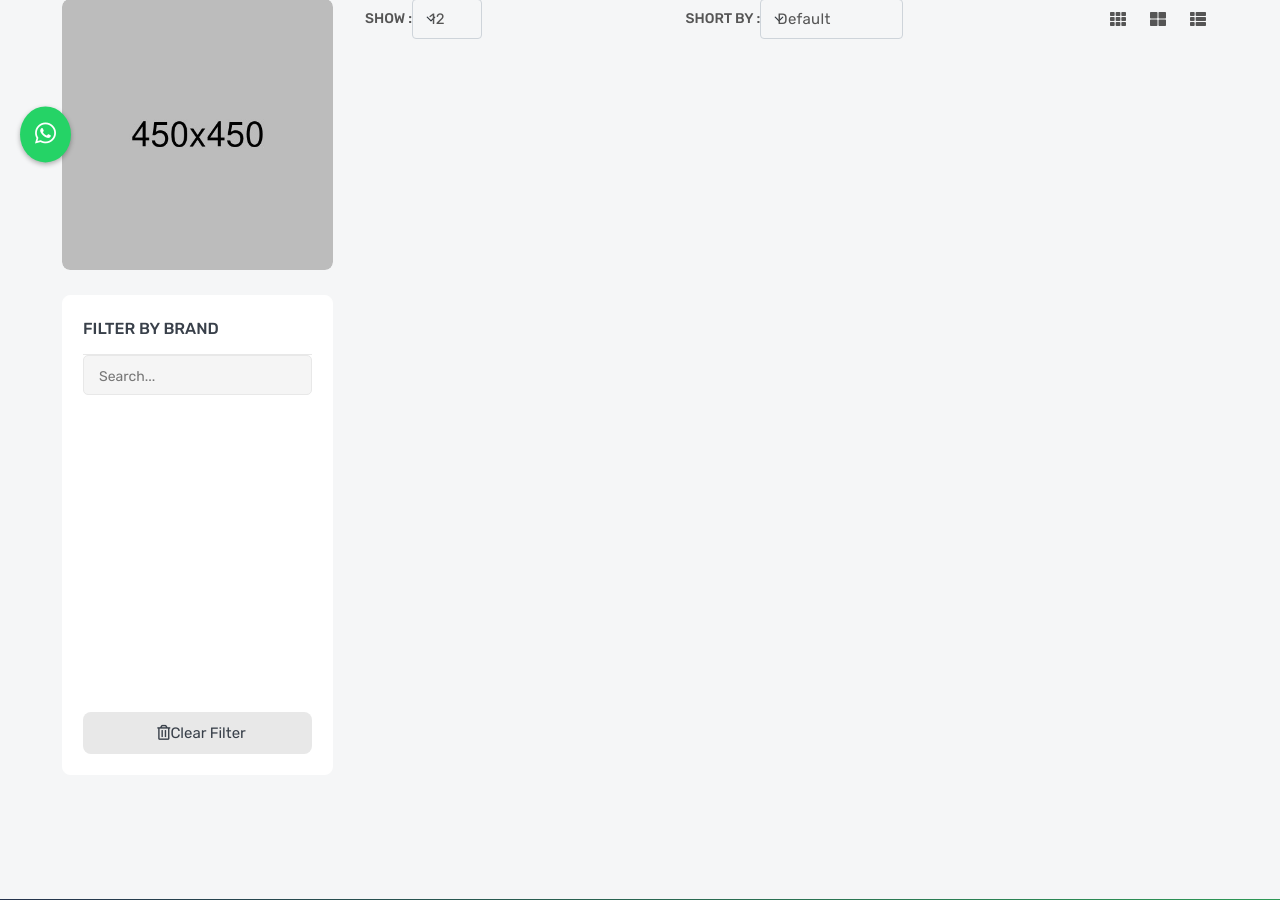
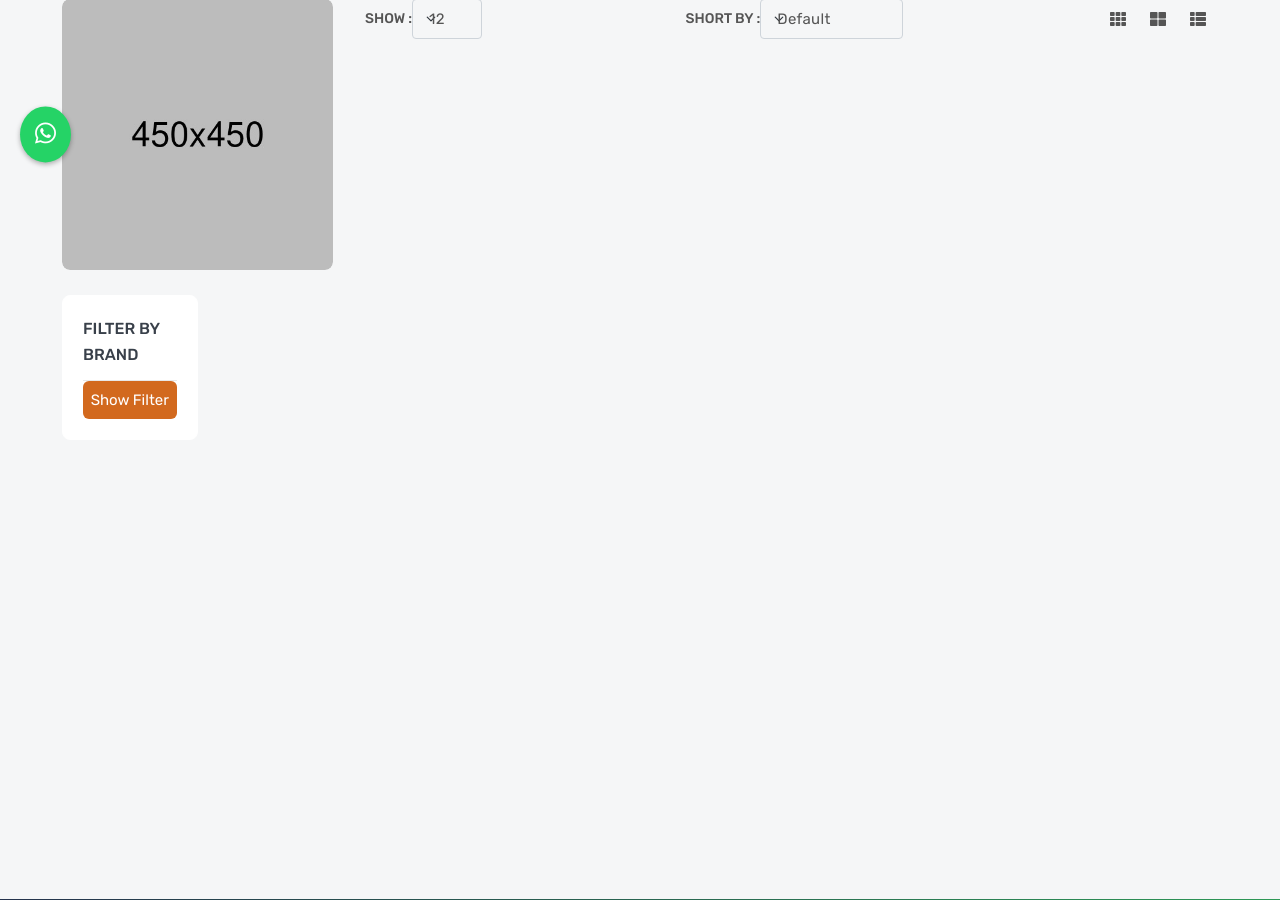
Before and after one commit to Mohamed-Taha-Essa/dj-clothes-store, a Django app: template products/templates/products/product_list.html in a window 1280 px wide. Shown: the part 591-1491 px from the top of the page. Run offline with Django 4.2, Linux system fonts and the light colour scheme; the template is opened without the code that fills it, so the values that code supplies are empty; some libraries are stand-ins or nearby versions; grey boxes are pictures that could not be loaded.

Commit message:
update filter by brand

```diff
--- a/products/templates/products/product_list.html
+++ b/products/templates/products/product_list.html
@@ -12,6 +12,7 @@
     #end-of-page {
         margin-top: auto;
     }
+
 </style>
 
         <!--=====================================
@@ -42,10 +43,13 @@
                             <a href="#"><img src="images/promo/shop/01.jpg" alt="promo"></a>
                         </div>
 
-                        <div class="shop-widget">
+                        <div class="shop-widget  col-12 col-md-6 col-sm-6">
                             <h6 class="shop-widget-title">Filter by Brand</h6>
+                            <button class="taha" @click="toggleForm">
+                                [[showForm ? 'Hide Filter' : 'Show Filter']]
+                            </button>
 
-                            <form @submit.prevent="filterProducts">
+                            <form v-if="showForm" @submit.prevent="filterProducts">
 
                                 <input class="shop-widget-search" type="text" placeholder="Search..." v-model="brandSearch">
                                 <ul class="shop-widget-list shop-widget-scroll">
@@ -127,7 +131,7 @@
                                         <a href="product-video.html">({{ object.review_count }}) </a>
                                     </div> -->
                                     <h6 class="product-name">
-                                        <a :href="'/product/' + product.slug">[[ product.name ]]</a>
+                                        <a :href="'/product/' + product.slug">[[ product.name.split(' ').slice(0,2).join(' ') ]]</a>
                                     </h6>
                                     <h6 class="product-price">
                                         {% comment %} <del>$34</del> {% endcomment %}
@@ -145,7 +149,7 @@
                             <div class="row ms-auto " id="end-of-page">
                                 <div class="col-lg-12 ">
                                     <div class="bottom-paginate " >
-                                        <p class="page-info">Showing [[ productsLength ]] of  Results</p>
+                                        <p class="page-info">Showing [[ productsLength ]] of  Results {{ paginator.count }}</p>
 
                                         <ul class="pagination">
                                             {% comment %} prev page {% endcomment %}
@@ -192,6 +196,7 @@
                 createApp({
                     data() {
                         return {
+                            showForm: false,
                             products: [],
                             brands: [],
                             selectedBrands: [],
@@ -211,6 +216,9 @@
                     },
 
                     methods: {
+                        toggleForm() {
+                            this.showForm = !this.showForm;
+                        },
                         fetchBrands() {
                             axios.get('http://127.0.0.1:8000/products/api/brands')
                                 .then(response => {
```
